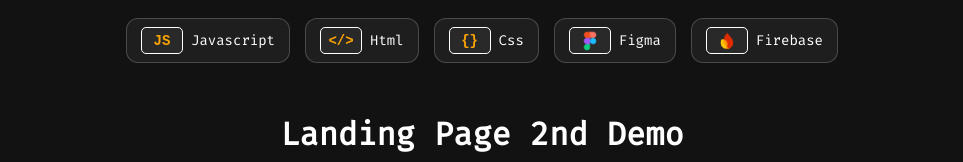
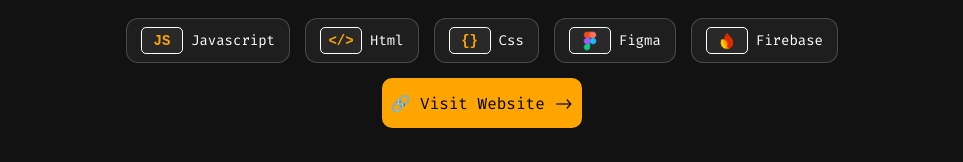
Before and after one commit to damiaig/censura.dev-portfolio, a plain HTML site: page index.html in a window 1280 px wide. Shown: the part 5273-5435 px from the top of the page, without its empty margins (158-1121 px from the left). Drawn offline with Linux system fonts and the light colour scheme.

Commit message:
Update index.html

```diff
--- a/index.html
+++ b/index.html
@@ -162,7 +162,8 @@ Censura.dev is a space where designers, developers, and thinkers collaborate to
      <div class="code"><span class="simbo">{}</span><span class="label">Css</span></div>
      <div class="code"><span class="simbo"><img src="download-removebg-preview (1).png"></span><span class="label">Figma</span></div>
      <div class="code"><span class="simbo"><img src="logo-logomark-removebg-preview.png"></span><span class="label">Firebase</span></div>
-   </div>
+     <button id="menu" class="visit-button">🔗 Visit Website -></button>
+    </div>
 
    <div id="projects" class="project">
     <h1 class="h">Landing Page 2nd Demo</h1>
```
